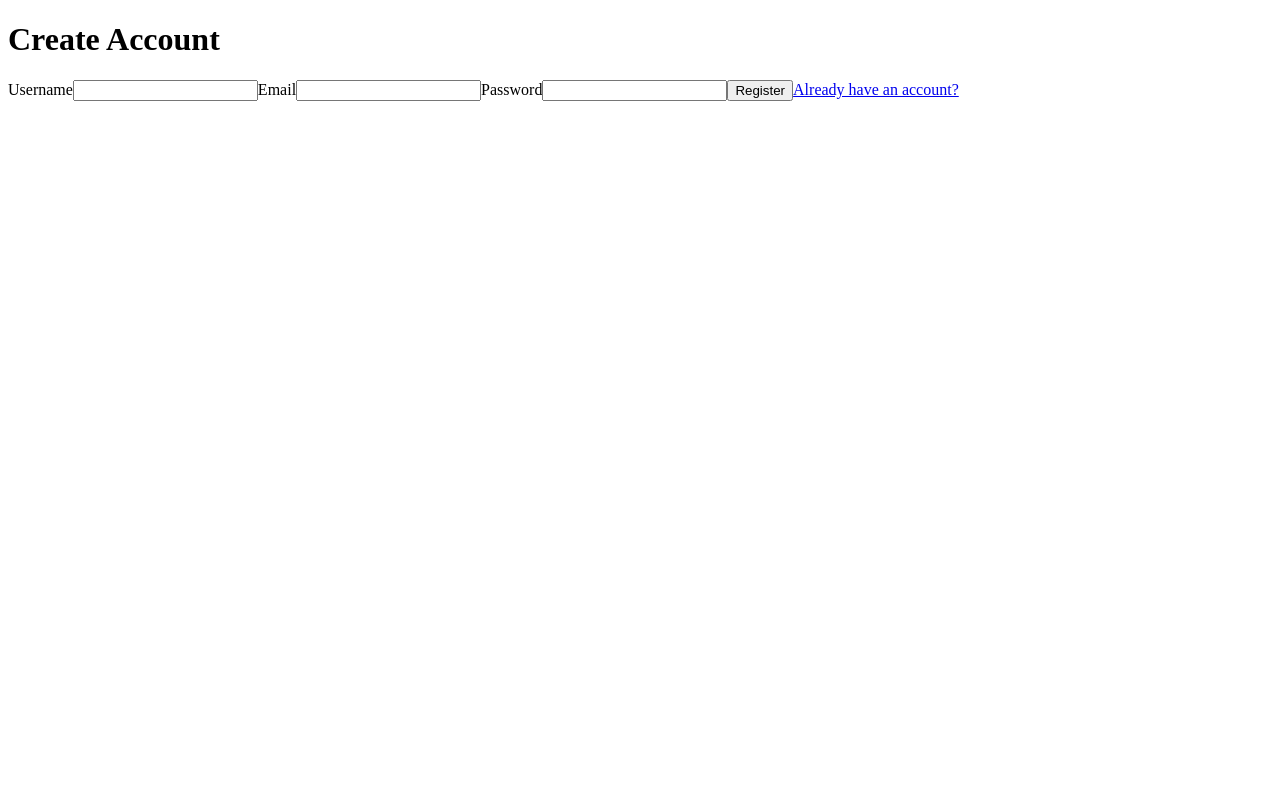
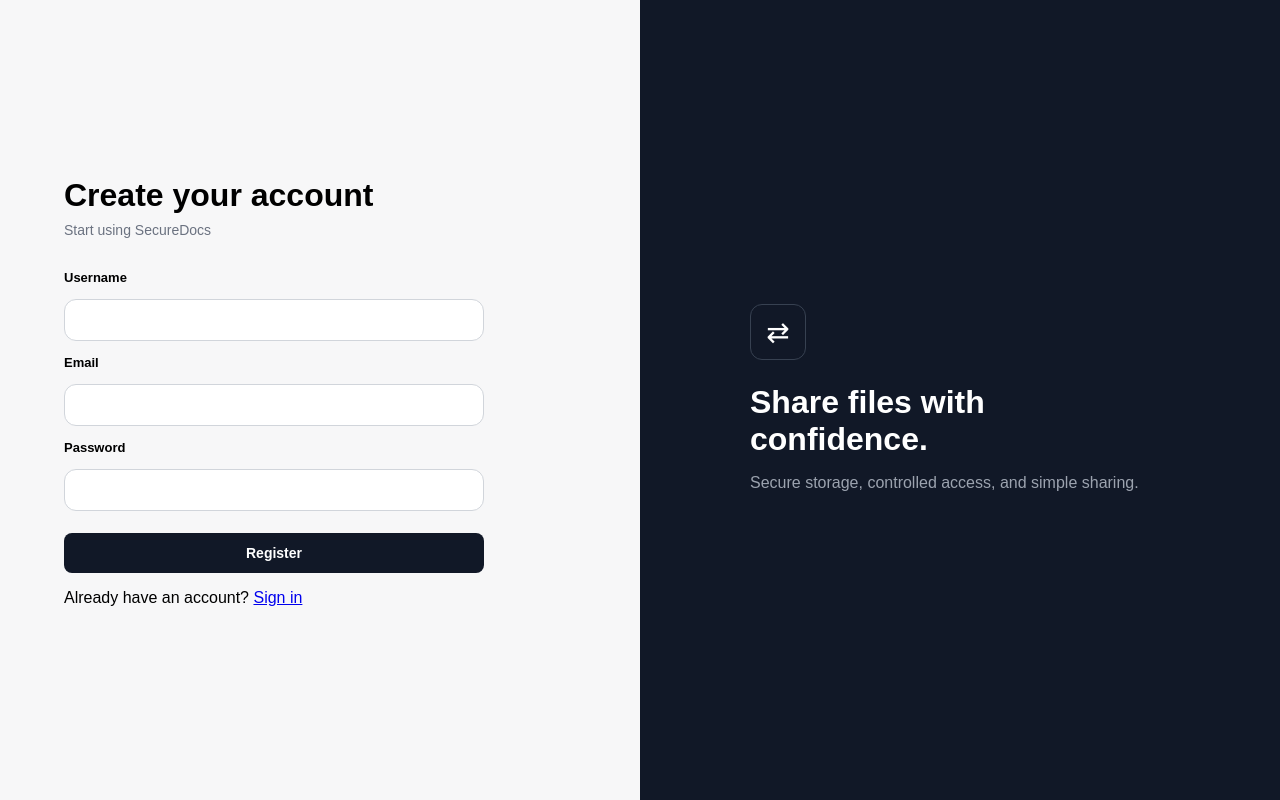
Before and after one commit to jeevan-umapathy/SecureDocs, a React app in the folder frontend/: page /register in a window 1280 px wide. Built offline with nearby package versions, Linux system fonts and the light colour scheme; the HTML template or start-up script is replaced by a standard one.

Commit message:
feat: add dashboard upload, download, rename, delete, and search

```diff
--- a/frontend/src/pages/Dashboard.jsx
+++ b/frontend/src/pages/Dashboard.jsx
@@ -1,6 +1,10 @@
 import { useNavigate } from "react-router-dom";
 import { useState, useEffect } from "react";
 import FileCard from "../components/FileCard";
+import "../styles/dashboard.css";
+import "../styles/fileCard.css";
+import "../styles/auth.css";
+
 
 function Dashboard() {
     const [files, setFiles] = useState([]);
@@ -8,6 +12,7 @@ function Dashboard() {
     const [error, setError] = useState("");
     const [selectedFile, setSelectedFile] = useState(null);
     const [search, setSearch] = useState("");
+    const [showEgg, setShowEgg] = useState(false);
     const navigate = useNavigate();
 
     const user = JSON.parse(
@@ -49,11 +54,16 @@ function Dashboard() {
     };
 
     if (loading) {
-        return <p>Loading files...</p>;
+        return <p className="status-message">Loading files...</p>;
     }
 
 
     const handleSearch = async () => {
+        if (search.trim().toLowerCase() === "aha") {
+            setShowEgg(true);
+            setSearch("");
+            return;
+        }
 
         if (!search.trim()) {
             return;
@@ -208,29 +218,30 @@ function Dashboard() {
     };
 
     return (
+        <div className="dashboard">
+            <aside className="sidebar">
+                <h2>SecureDocs</h2>
+                <nav className="sidebar-nav">
+                    <button className="nav-item active">My Files</button>
+                    <button className="nav-item">Shared</button>
+                    <button className="nav-item">Activity</button>
+                </nav>
+            </aside>
+
+
+            <main className="main-content">
+                <header className="topbar">
                     <div>
-            <h1>Dashboard</h1>
+                        <h1>My Files</h1>
+                        <p>Welcome, {user?.username}</p>
+                    </div>
 
-            {error && <p>{error}</p>}
+                    <button onClick={handleLogout}>
+                        Logout
+                    </button>
+                </header>
 
-            <p>Welcome, {user?.username}</p>
-            <p>{user?.email}</p>
-
-            {files.length === 0 ? (
-                <p>No files uploaded yet.</p>
-            ) : (
-                files.map((file) => (
-                    <FileCard
-                        key={file.id}
-                        file={file}
-                        onDownload={handleDownload}
-                        onDelete={handleDelete}
-                        onRename={handleRename}
-
-                    />
-                ))
-            )}
-
+                <section className="file-controls">
                     <input
                         type="text"
                         placeholder="Search files..."
@@ -250,10 +261,33 @@ function Dashboard() {
                     <button onClick={handleUpload}>
                         Upload
                     </button>
+                </section>
 
-            <button onClick={handleLogout}>
-                Logout
-            </button>
+                {error && <p className="error-message">{error}</p>}
+
+                <section className="file-list">
+
+                    {files.length === 0 ? (
+                        <p className="status-message">No files uploaded yet.</p>
+                    ) : (
+                        files.map((file) => (
+                            <FileCard
+                                key={file.id}
+                                file={file}
+                                onDownload={handleDownload}
+                                onDelete={handleDelete}
+                                onRename={handleRename}
+
+                            />
+                        ))
+                    )}
+
+                </section>
+
+
+
+
+            </main>
         </div>
 
     )
--- a/frontend/src/pages/Login.jsx
+++ b/frontend/src/pages/Login.jsx
@@ -1,5 +1,6 @@
 import { useState } from "react";
 import { useNavigate, Link } from "react-router-dom"
+
 
 function Login() {
     const [email, setEmail] = useState("");
@@ -40,7 +41,18 @@ function Login() {
 
     }
     return (
-        <div>
+        <div className="auth-page">
+            <section className="auth-panel">
+                <div className="auth-card">
+
+
+
+                    <div className="auth-header">
+                        <h1>SecureDocs</h1>
+                        <p>Sign in to your account</p>
+                    </div>
+
+                    <div className="auth-form">
                         <label>Email</label>
                         <input
                             type="email"
@@ -53,14 +65,34 @@ function Login() {
                             value={password}
                             onChange={(e) => setPassword(e.target.value)}
                         />
-            {error && <p>{error}</p>}
+                        {error && <p className="error-message">{error}</p>}
+
                         <button onClick={handleLogin}>
                             Login
                         </button>
+                    </div>
 
+                    <p className="auth-switch">
+                        Don't have an account? {" "}
                         <Link to="/register">
                             Create an account
                         </Link>
+                    </p>
+                </div>
+            </section>
+
+            <section className="auth-visual">
+                <div className="visual-content">
+                    <div className="visual-icon">
+                        ⇄
+                    </div>
+
+                    <h2>Share files with confidence.</h2>
+                    <p>
+                        Secure storage, controlled access, and simple sharing.
+                    </p>
+                </div>
+            </section>
         </div>
     )
 }
--- a/frontend/src/pages/Register.jsx
+++ b/frontend/src/pages/Register.jsx
@@ -1,5 +1,6 @@
 import { useState } from "react";
 import { useNavigate, Link } from "react-router-dom";
+import "../styles/auth.css";
 
 function Register() {
     const [username, setUsername] = useState("");
@@ -11,6 +12,7 @@ function Register() {
 
     const handleRegister = async () => {
         setError("");
+
         const response = await fetch(
             "http://localhost:3000/auth/register",
             {
@@ -27,17 +29,27 @@ function Register() {
         );
 
         const data = await response.json();
+
         if (!response.ok) {
             setError(data.message);
             return;
         }
+
         navigate("/login");
+    };
 
+    return (
+        <div className="auth-page">
 
-    }
-    return (
-        <div>
-            <h1>Create Account</h1>
+            <section className="auth-panel">
+                <div className="auth-card">
+
+                    <div className="auth-header">
+                        <h1>Create your account</h1>
+                        <p>Start using SecureDocs</p>
+                    </div>
+
+                    <div className="auth-form">
 
                         <label>Username</label>
                         <input
@@ -60,17 +72,47 @@ function Register() {
                             onChange={(e) => setPassword(e.target.value)}
                         />
 
-            {error && <p>{error}</p>}
+                        {error && (
+                            <p className="error-message">
+                                {error}
+                            </p>
+                        )}
 
                         <button onClick={handleRegister}>
                             Register
                         </button>
 
+                    </div>
+
+                    <p className="auth-switch">
+                        Already have an account?{" "}
                         <Link to="/login">
-                Already have an account?
+                            Sign in
                         </Link>
-        </div >
-    )
+                    </p>
+
+                </div>
+            </section>
+
+            <section className="auth-visual">
+                <div className="visual-content">
+
+                    <div className="visual-icon">
+                        ⇄
+                    </div>
+
+                    <h2>Share files with confidence.</h2>
+
+                    <p>
+                        Secure storage, controlled access,
+                        and simple sharing.
+                    </p>
+
+                </div>
+            </section>
+
+        </div>
+    );
 }
 
 export default Register;
--- /dev/null
+++ b/frontend/src/styles/auth.css
@@ -0,0 +1,131 @@
+.auth-page {
+    min-height: 100vh;
+    display: grid;
+    grid-template-columns: 1fr 1fr;
+}
+
+.auth-panel,
+.auth-visual {
+    min-height: 100vh;
+}
+
+.auth-panel {
+    display: flex;
+    flex-direction: column;
+    justify-content: center;
+    padding: 64px;
+    background: #f7f7f8;
+}
+
+.auth-visual {
+    display: flex;
+    align-items: center;
+    justify-content: center;
+    padding: 64px;
+    background: #111827;
+    color: white;
+}
+
+.auth-card {
+
+    width: 100%;
+    max-width: 420px;
+
+}
+
+.auth-brand {
+    flex: 1;
+}
+
+.auth-form {
+    flex: 1;
+}
+
+.auth-header {
+    margin-bottom: 32px;
+}
+
+.auth-header h1 {
+    margin: 0;
+    font-size: 32px;
+}
+
+.auth-header p {
+    margin: 8px 0 0;
+    color: #6b7280;
+    font-size: 14px;
+}
+
+.auth-form {
+    display: flex;
+    flex-direction: column;
+    gap: 14px;
+}
+
+
+.auth-form label {
+    font-size: 13px;
+    font-weight: 600;
+}
+
+.auth-form input {
+    padding: 12px 14px;
+    border: 1px solid #d1d5db;
+    border-radius: 12px;
+    font-size: 14px;
+    background: white;
+}
+
+.auth-form input:focus {
+    outline: none;
+    border-color: #111827;
+}
+
+.auth-form button {
+    margin-top: 8px;
+    padding: 12px 16px;
+    border: none;
+    border-radius: 8px;
+    background: #111827;
+    color: white;
+    font-size: 14px;
+    font-weight: 600;
+    cursor: pointer;
+}
+
+.auth-visual {
+    display: flex;
+    align-items: center;
+    justify-content: center;
+    padding: 64px;
+    background: #111827;
+    color: white;
+}
+
+.visual-content {
+    max-width: 420px;
+}
+
+.visual-icon {
+    width: 56px;
+    height: 56px;
+    display: grid;
+    place-items: center;
+
+    border: 1px solid #374151;
+    border-radius: 12px;
+
+    font-size: 28px;
+    margin-bottom: 24px;
+}
+
+.visual-content h2 {
+    margin: 0 0 12px;
+    font-size: 32px;
+}
+
+.visual-content p {
+    margin: 0;
+    color: #9ca3af;
+    line-height: 1.6;
+}
--- /dev/null
+++ b/frontend/src/styles/dashboard.css
@@ -0,0 +1,132 @@
+* {
+    box-sizing: border-box;
+}
+
+body {
+    margin: 0;
+    font-family: Arial, Helvetica, sans-serif;
+    background: #f6f7f9;
+}
+
+.dashboard {
+    min-height: 100vh;
+    display: flex;
+}
+
+.sidebar {
+    width: 220px;
+    background: white;
+    border-right: 1px solid #e5e7eb;
+    padding: 24px;
+}
+
+.main-content {
+    flex: 1;
+    padding: 32px;
+}
+
+.topbar {
+    display: flex;
+    justify-content: space-between;
+    align-items: center;
+}
+
+.file-controls {
+    display: flex;
+    align-items: center;
+    gap: 12px;
+    margin: 24px 0;
+    flex-wrap: wrap;
+}
+
+.file-controls input[type="text"] {
+    width: 280px;
+    padding: 10px 12px;
+    border: 1px solid #d1d5db;
+    border-radius: 6px;
+    font-size: 14px;
+}
+
+.file-controls button {
+    padding: 10px 16px;
+    border: 1px solid #d1d5db;
+    border-radius: 6px;
+    background: white;
+    cursor: pointer;
+}
+
+.file-list {
+    display: grid;
+    gap: 12px;
+}
+
+.sidebar h2 {
+    margin-top: 0;
+    margin-bottom: 32px;
+    font-size: 20px;
+}
+
+.sidebar-nav {
+    display: flex;
+    flex-direction: column;
+    gap: 8px;
+}
+
+.nav-item {
+    text-align: left;
+    padding: 10px 12px;
+    border: none;
+    background: transparent;
+    border-radius: 6px;
+    cursor: pointer;
+    font-size: 14px;
+}
+
+.nav-item:hover {
+    background: #f3f4f6;
+}
+
+.nav-item.active {
+    background: #eef2ff;
+    font-weight: 600;
+}
+
+.topbar {
+    display: flex;
+    justify-content: space-between;
+    align-items: center;
+    margin-bottom: 8px;
+}
+
+.topbar h1 {
+    margin: 0;
+    font-size: 28px;
+}
+
+.topbar p {
+    margin: 6px 0 0;
+    color: #6b7280;
+}
+
+.topbar button {
+    padding: 9px 14px;
+    border: 1px solid #d1d5db;
+    border-radius: 6px;
+    background: white;
+    cursor: pointer;
+}
+
+.status-message {
+    color: #6b7290;
+    font-size: 16px;
+    margin-top: 24px;
+}
+
+.error-message {
+    color: #b91c1c;
+    background: #fef2f2;
+    border: 1px solid #fecaca;
+    padding: 12px;
+    border-radius: 6px;
+    margin: 16px 0;
+}
--- /dev/null
+++ b/frontend/src/styles/fileCard.css
@@ -0,0 +1,28 @@
+.file-card {
+    background: white;
+    border: 1px solid #e5e7eb;
+    border-radius: 8px;
+    padding: 18px;
+}
+
+.file-card h3 {
+    margin: 0 0 10px;
+}
+
+.file-card p {
+    margin: 6px 0;
+}
+
+.file-actions {
+    display: flex;
+    gap: 8px;
+    margin-top: 14px;
+}
+
+.file-actions button {
+    padding: 7px 12px;
+    border: 1px solid rgb(226, 225, 213);
+    border-radius: 6px;
+    background: white;
+    cursor: pointer;
+}
```
Also changed, not shown: frontend/src/components/FileCard.jsx (+9 -3 lines), 4 other files (tests, documents, lock files or other folders). Lines whose indentation alone changed are shown as unchanged.
